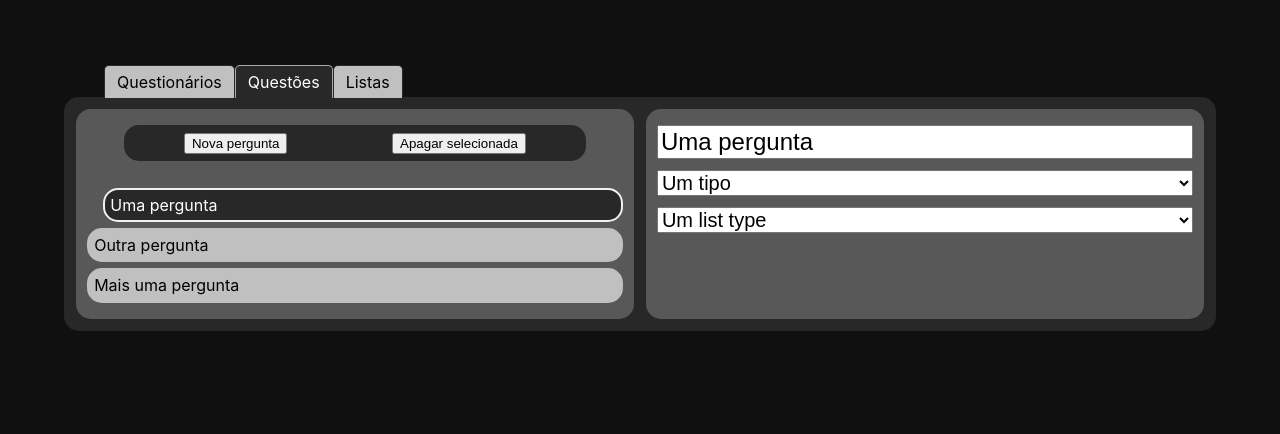
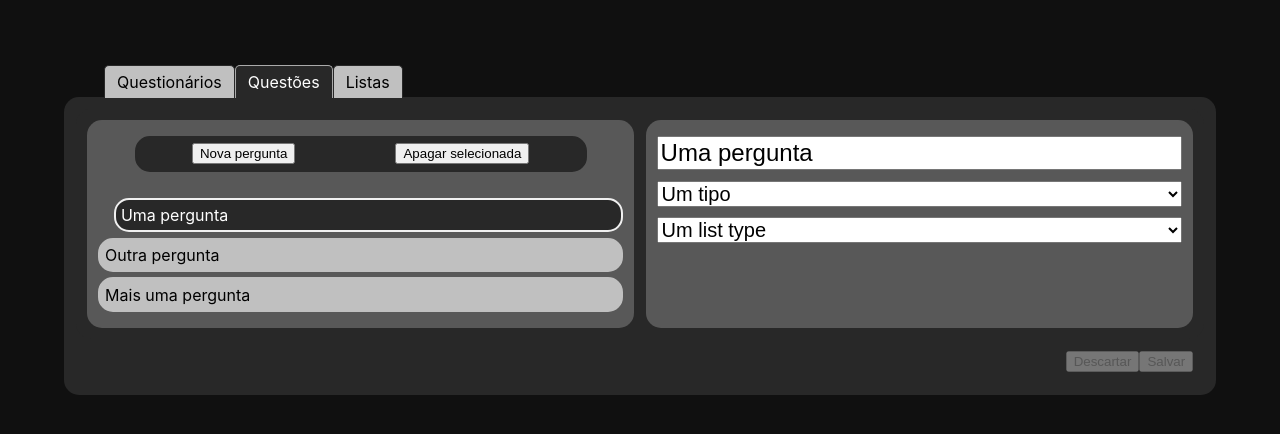
Before and after one commit to gabrielott/bd-final, a React (Create React App) app in the folder front/: page / in a window 1280 px wide. Both pictures are taken after a click on the tab "Questões". Shown: the top 434 px of the page. Built offline with nearby package versions, Linux system fonts and the light colour scheme.

Commit message:
Salvar e descartar na aba de questões

```diff
--- a/front/src/Questions.css
+++ b/front/src/Questions.css
@@ -1,4 +1,19 @@
 .qeditor {
+	display: flex;
+	flex-direction: column;
+	color: white;
+	border-radius: 15px;
+	background-color: #282828;
+	padding: 1%;
+}
+
+.qeditor-tail {
+	display: flex;
+	flex-direction: row-reverse;
+	padding: 1%;
+}
+
+.qeditor-body {
 	display: flex;
 	justify-content: space-between;
 	color: white;
@@ -21,7 +36,9 @@
 	padding: 0;
 }
 
-.qeditor-question, .qeditor-question-selected, .qeditor-left-bar {
+.qeditor-question, .qeditor-question-selected,
+.qeditor-question-pending, .qeditor-question-blocked,
+.qeditor-left-bar {
 	border-radius: 15px;
 	border-style: solid;
 	border-width: 2px;
@@ -40,9 +57,25 @@
 	border-color: #F0F0F0;
 	margin-left: 3%;
 	color: white;
+	cursor: default;
 }
 
-.qeditor-left li:hover {
+.qeditor-question-pending {
+	background-color: #802828;
+	border-color: #F0F0F0;
+	margin-left: 3%;
+	color: white;
+	cursor: default;
+}
+
+.qeditor-question-blocked {
+	background-color: #404040;
+	border-color: transparent;
+	color: #5C5C5C;
+	cursor: default;
+}
+
+.qeditor-question:hover {
 	background-color: #282828;
 	border-color: #282828;
 	color: white;
--- a/front/src/Questions.js
+++ b/front/src/Questions.js
@@ -7,12 +7,15 @@ class QuestionEditor extends React.Component {
 
 		this.state = {
 			selected: 0,
+			pending: false,
 		};
 
 		this.handleInputChange = this.handleInputChange.bind(this);
 		this.handleSelect = this.handleSelect.bind(this);
 		this.handleCreateQuestion = this.handleCreateQuestion.bind(this);
 		this.handleDeleteQuestion = this.handleDeleteQuestion.bind(this);
+		this.handleSave = this.handleSave.bind(this);
+		this.handleDiscard = this.handleDiscard.bind(this);
 	}
 
 	handleInputChange(event) {
@@ -21,9 +24,14 @@ class QuestionEditor extends React.Component {
 		const name = target.name;
 
 		this.props.onChangeQuestion(this.state.selected, name, value);
+		this.setState({pending: true});
 	}
 
 	handleSelect(index) {
+		if (this.state.pending) {
+			return;
+		}
+
 		this.setState({selected: index});
 	}
 
@@ -41,16 +49,38 @@ class QuestionEditor extends React.Component {
 		}));
 	}
 
+	handleSave() {
+		console.log("salvar");
+		this.setState({pending: false});
+	}
+
+	handleDiscard() {
+		this.setState({pending: false});
+	}
+
 	render() {
-		const questions = this.props.questions.map((q, i) =>
+		const questions = this.props.questions.map((q, i) => {
+			let qclass = "qeditor-question";
+			if (this.state.selected === i) {
+				if (this.state.pending) {
+					qclass= "qeditor-question-pending";
+				} else {
+					qclass = "qeditor-question-selected";
+				}
+			} else if (this.state.pending) {
+				qclass = "qeditor-question-blocked";
+			}
+
+			return (
 				<li
 					key={i}
-				className={this.state.selected === i ? "qeditor-question-selected" : "qeditor-question"}
+					className={qclass}
 					onClick={() => this.handleSelect(i)}
 				>
 					{q.description}
 				</li>
 			);
+		});
 
 		const type_options = this.props.types.map((t, i) =>
 			<option value={i} key={i}>
@@ -66,6 +96,7 @@ class QuestionEditor extends React.Component {
 
 		return (
 			<div className="qeditor">
+				<div className="qeditor-body">
 					<div className="qeditor-left">
 						<div className="qeditor-left-bar">
 							<button onClick={this.handleCreateQuestion}>
@@ -106,6 +137,21 @@ class QuestionEditor extends React.Component {
 					</div>
 					}
 				</div>
+				<div className="qeditor-tail">
+					<button
+						onClick={this.handleSave}
+						disabled={!this.state.pending}
+					>
+						Salvar
+					</button>
+					<button
+						onClick={this.handleDiscard}
+						disabled={!this.state.pending}
+					>
+						Descartar
+					</button>
+				</div>
+			</div>
 		);
 	}
 }
```
Lines whose indentation alone changed are shown as unchanged.
